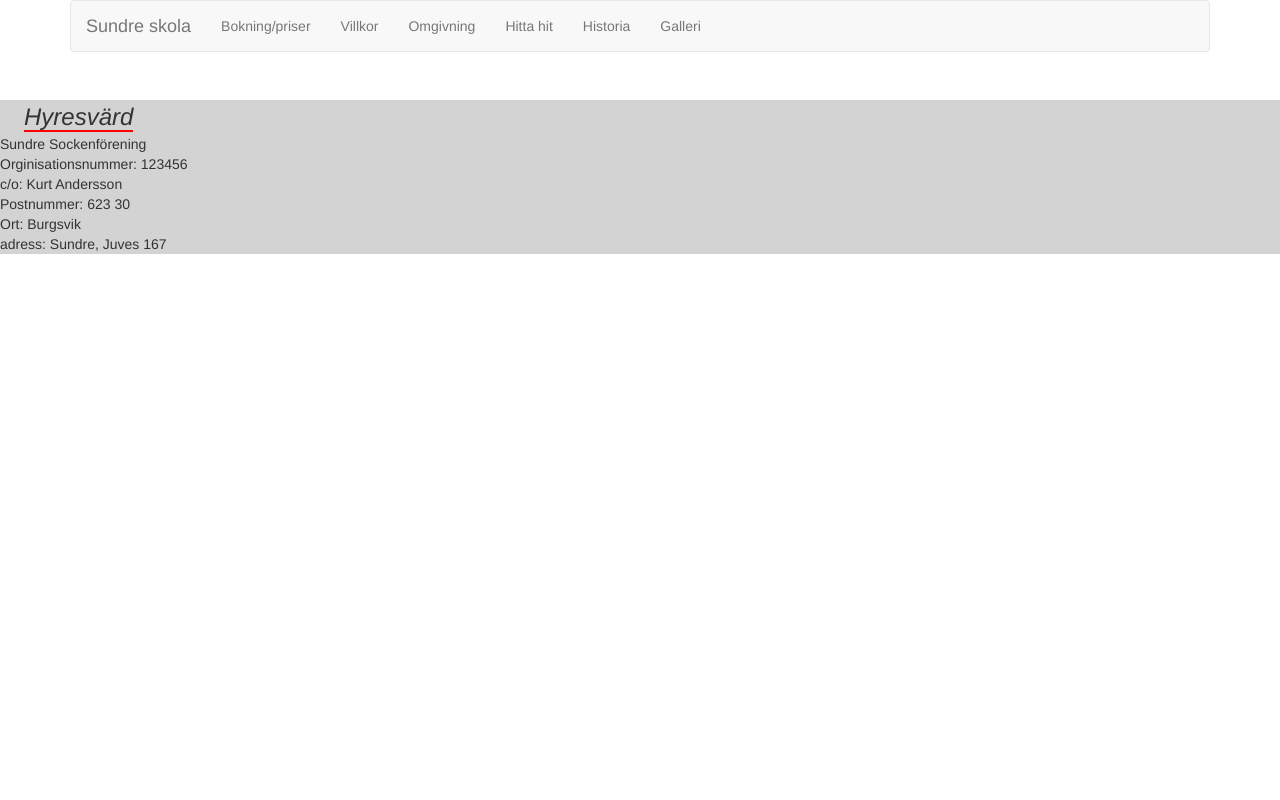
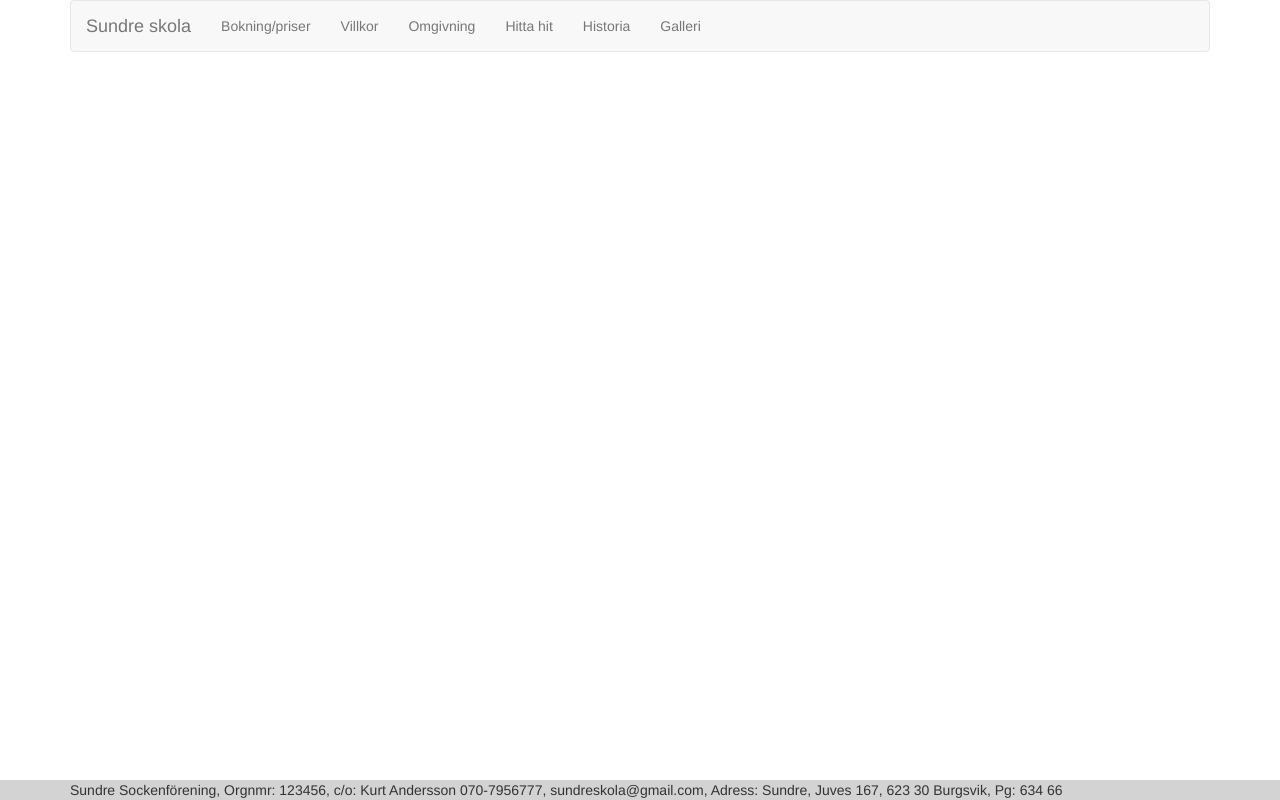
Before and after one commit to PROG17tomas/sundre, a website: page public/index.html in a window 1280 px wide. Drawn offline with nearby package versions, Linux system fonts and the light colour scheme; no server answers.

Commit message:
Ändrade footern, fungerar tills vidare. Kanske lite för enkel

```diff
--- a/public/css/style.css
+++ b/public/css/style.css
@@ -13,11 +13,7 @@ li{
     font-weight: bold;
 }
 
-/* img {
-    width: 150px;
-    height: 150px;
-    object-fit: cover;
-} */
+
 .whitespace{
     color: white;
 }
--- a/public/index.html
+++ b/public/index.html
@@ -72,7 +72,27 @@
         </script>
     </div>
 
-    <footer id="footer">
+    <div class="footer-bottom navbar-fixed-bottom" id="footer">
+
+        <div class="container">
+
+            <div class="row">
+
+                <div class="col-xs-12 pull-left ">
+
+                    Sundre Sockenförening, Orgnmr: 123456, c/o: Kurt Andersson 070-7956777, sundreskola@gmail.com, Adress: Sundre, Juves 167, 623 30 Burgsvik,
+                    Pg: 634 66
+
+                </div>
+
+
+
+            </div>
+
+        </div>
+    </div>
+
+    <!-- <footer id="footer">
         <span id="footer-header">Hyresvärd</span>
         <div id="footer-left">
 
@@ -85,7 +105,7 @@
             <span id="footer-text">Postnummer: 623 30</span>
             <span id="footer-text">Ort: Burgsvik</span>
             <span id="footer-text">adress: Sundre, Juves 167</span>
-        </div>
+        </div> -->
         <!-- <div class="row">
             <div class="col-lg-3"></div>
             <div class="col-lg-3">
```
